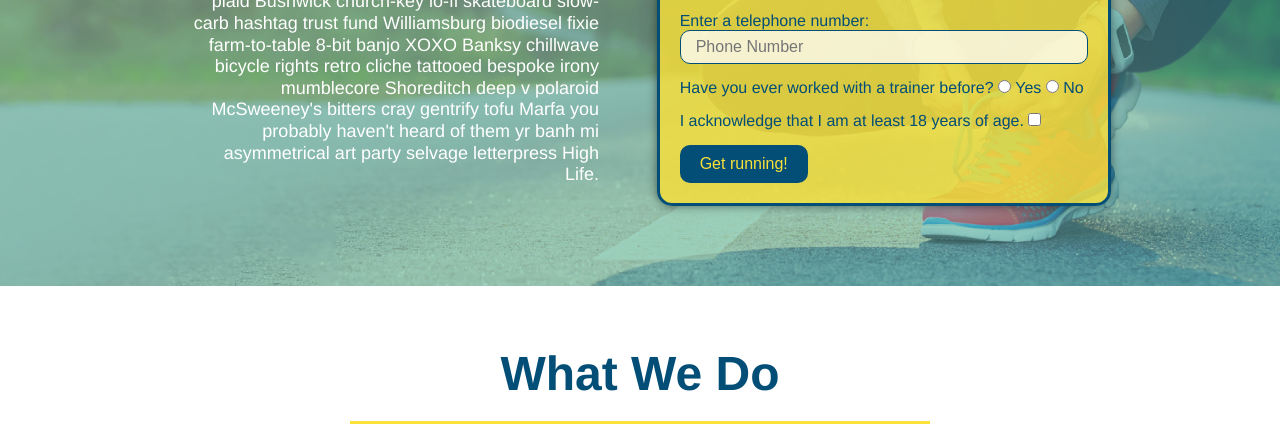
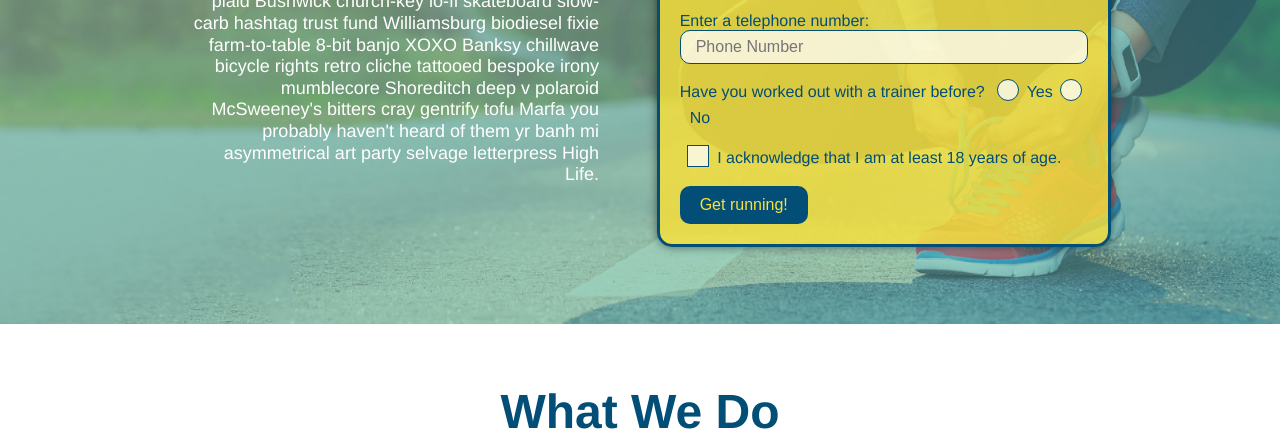
Before and after one commit to beachybeach/run-buddy, a plain HTML site: page index.html in a window 1280 px wide. Shown: the part 388-819 px from the top of the page. Drawn offline with Linux system fonts and the light colour scheme.

Commit message:
final css touches

```diff
--- a/assets/css/style.css
+++ b/assets/css/style.css
@@ -4,15 +4,21 @@
     box-sizing: border-box;
 }
 
+:root {
+    --primary-color: #fce138;
+    --secondary-color: #024e76;
+    --teritary-color: #39a6b2;
+}
+
 body {
-    color: #39a6b2;
+    color: var(--teritary-color);
     font-family: Helvetica, Arial, sans-serif;
 }
 
 /* apply styles to <header> */
 header {
     padding: 20px 35px;
-    background-color: #39a6b2;
+    background-color: var(--teritary-color);
     display: flex;
     justify-content: space-between;
     flex-wrap: wrap;
@@ -23,19 +29,20 @@ header {
     background-size: cover;
     background-position: 80%;
     background-attachment: fixed;
+    z-index: 9999;
 }
 
 header h1 {
     font-weight: bold;
     font-size: 36px;
-    color: #fce138;
+    color: var(--primary-color);
     margin: 0;
     text-shadow: 0 0 10px rgba(0, 0, 0, 0.5);
 }
 
 header a {
     text-decoration: none;
-    color: #fce138;
+    color: var(--primary-color);
 }
 
 header nav {
@@ -58,14 +65,14 @@ header nav ul li a {
 }
 
 header nav ul li a:hover {
-    background: #fce138;
-    color: #024e76;
+    background: var(--primary-color);
+    color: var(--secondary-color);
     border-radius: 15px;
     text-shadow: none;
 }
 
 footer {
-    background: #fce138;
+    background: var(--primary-color);
     width: 100%;
     padding: 40px 35px;
     display: flex;
@@ -74,7 +81,7 @@ footer {
 }
 
 footer h2 {
-    color: #024e76;
+    color: var(--secondary-color);
     font-size: 30px;
     margin: 0;
 }
@@ -387,6 +394,65 @@ section {
 .flex-row {
     display: flex;
 }
+.checkbox-wrapper input, .radio-wrapper input {
+    opacity: 0;
+}
+
+.checkbox-wrapper label, .radio-wrapper label {
+    position: relative;
+    left: 10px;
+    margin: 10px;
+    line-height: 1.6;
+}
+
+.checkbox-wrapper label::before, .radio-wrapper label::before {
+    content: "";
+    height: 20px;
+    width: 20px;
+    background: rgba(255, 255, 255, 0.75);
+    border: 1px solid #024e76;
+    position: absolute;
+    top: -4px;
+    left: -30px;
+}
+
+.radio-wrapper label::before {
+    border-radius: 50%;
+}
+
+.radio-wrapper label::after {
+    content: "";
+    width: 20px;
+    height: 20px;
+    border-radius: 50%;
+    background: #024e76;
+    position: absolute;
+    left: -29px;
+    top: -3px;
+    background-image: radial-gradient(circle, #39a6b2, #024e76);
+}
+
+.checkbox-wrapper label::after {
+    content: "";
+    height: 6px;
+    width: 14px;
+    border-left: 2px solid #024e76;
+    border-bottom: 2px solid #024e76;
+    position: absolute;
+    left: -26px;
+    top: 1px;
+    transform: rotate(-58deg);
+}
+
+.checkbox-wrapper input + label::after,
+.radio-wrapper input + label::after {
+    content: none;
+}
+
+.checkbox-wrapper input:checked + label::after,
+.radio-wrapper input:checked + label::after {
+    content: "";
+}
 
 /* MEDIA QUERY FOR SMALLER DESKTOP SCREENS AND SMALLER */
 @media screen and (max-width: 980px) {
--- a/index.html
+++ b/index.html
@@ -62,17 +62,21 @@
             <label for="phone">Enter a telephone number:</label>
             <input class="form-input" type="tel" placeholder="Phone Number" name="phone" id="phone" />
             <p>
-                Have you ever worked with a trainer before?
-                <input type="radio" name="trainer-confirm" id="trainer-yes" />
-                <label for="trainer-yes">Yes</label>
-                <input type="radio" name="trainer-confirm" id="trainer=no" />
-                <label for="trainer-no">No</label>
+                Have you worked out with a trainer before?
+                <span class="radio-wrapper">
+                    <input type="radio" name="trainer-confirm" id="trainer-yes" />
+                    <label for="trainer-yes">Yes</label>
+                </span>
+                <span class="radio-wrapper">
+                    <input type="radio" name="trainer-confirm" id="trainer-no" />
+                    <label for="trainer-no">No</label>
+                </span>
             </p>
             <p>
-               <label for="checkbox">
-                   I acknowledge that I am at least 18 years of age.
-                </label>
-                <input type="checkbox" name="age-confirm" id="checkbox" />
+                <span class="checkbox-wrapper">
+                    <input type="checkbox" name="age-confirm" id="checkbox" />
+                    <label for="checkbox">I acknowledge that I am at least 18 years of age.</label>
+                </span>
             </p>
             <button type="submit">
                 Get running!
```
